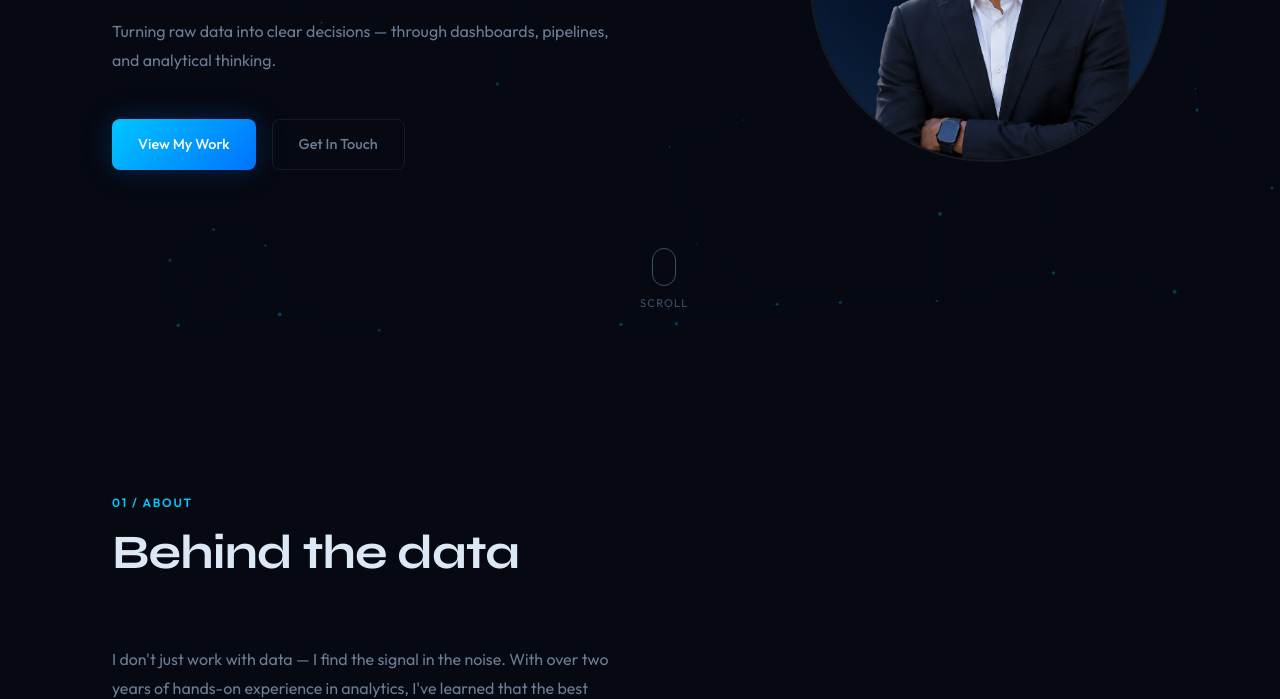
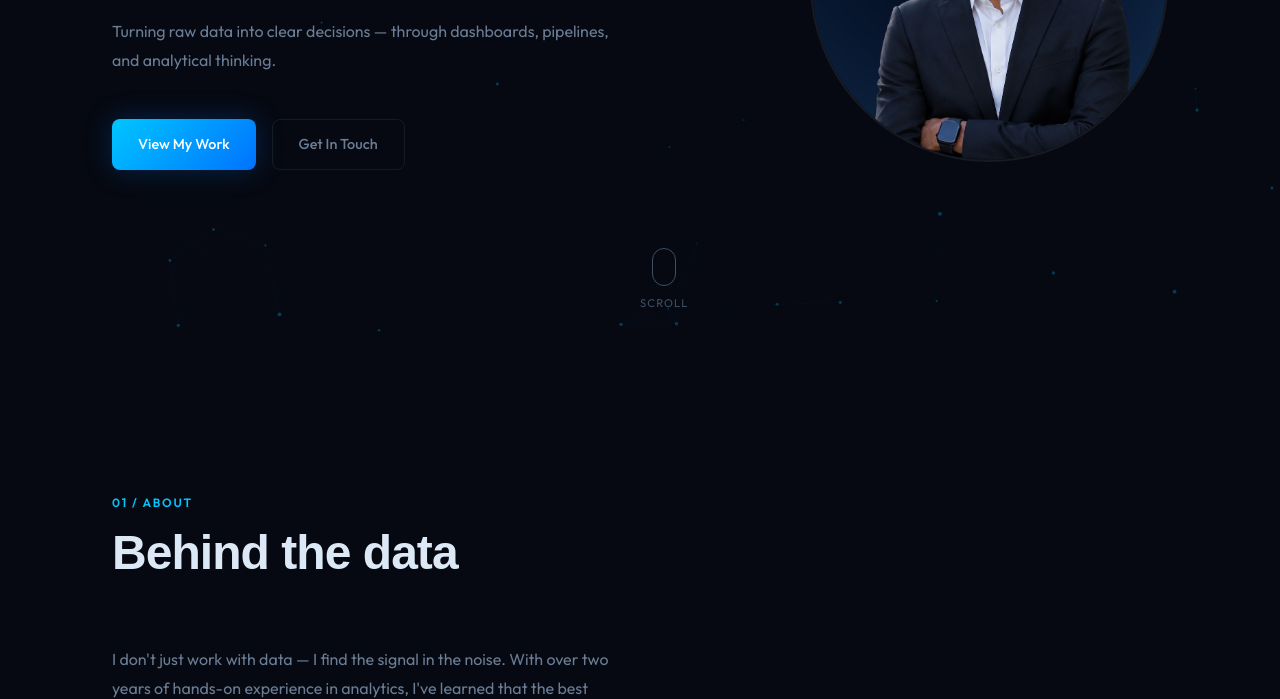
Before and after one commit to mvvimal10-rgb/vimalmv.github.io, a plain HTML site: page index.html in a window 1280 px wide. Shown: the part 447-1146 px from the top of the page. Drawn offline with nearby package versions, Linux system fonts and the light colour scheme.

Commit message:
Update style.css

```diff
--- a/style.css
+++ b/style.css
@@ -21,7 +21,7 @@
   --text-secondary: #6a7d95;
   --text-muted:     #3d5068;
 
-  --font-display:   'Syne', sans-serif;
+  --font-display:   'Monument Extended Ultrabold', sans-serif;
   --font-body:      'Outfit', sans-serif;
 
   --radius-sm:      8px;
```
